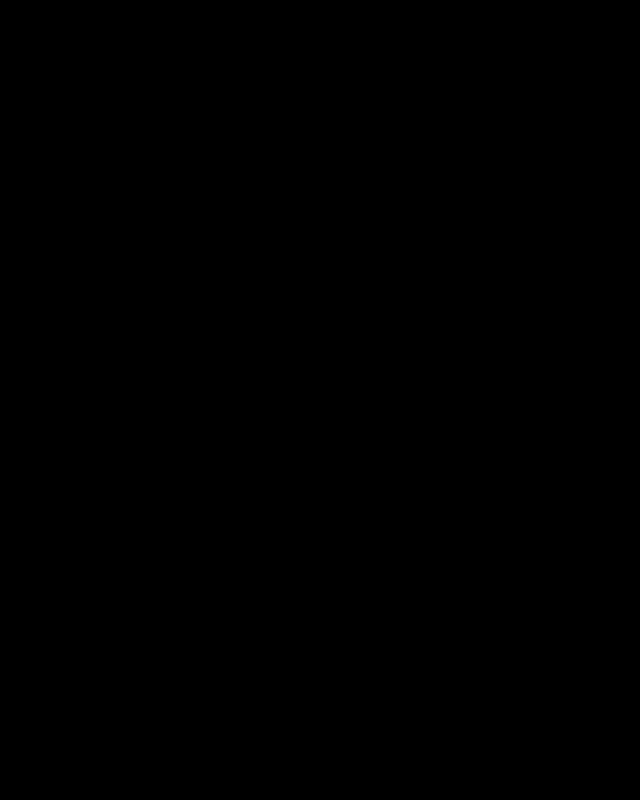
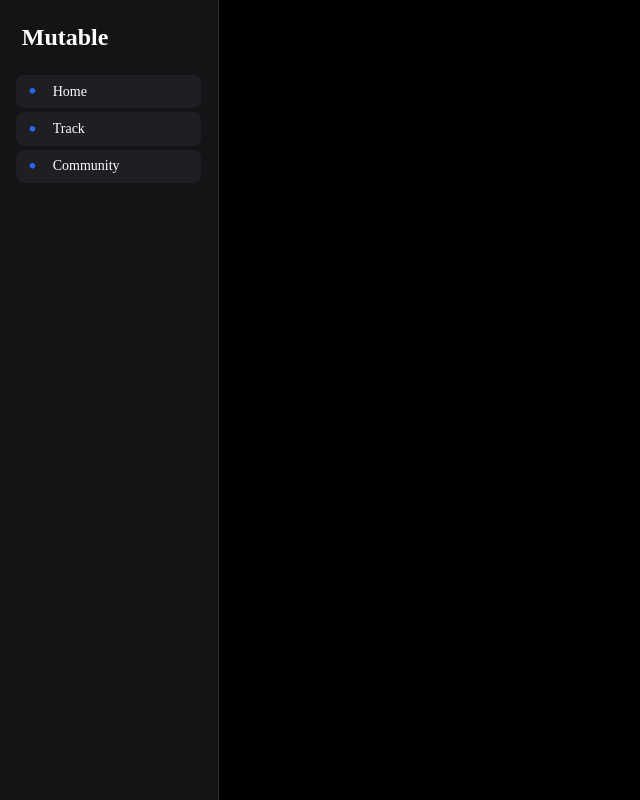
Before and after one commit to desmonddayan/Mutabilis, a React app in the folder frontend/: page /track in a window 1280 px wide. Before the commit this address had no page. Shown: the whole page, without its empty margins (0-640 px from the left). Built offline with nearby package versions, Linux system fonts and the light colour scheme; no server answers; the HTML template or start-up script is replaced by a standard one; a web font is replaced by a local one.

Commit message:
Added Authentication

```diff
--- a/frontend/src/HomePage.jsx
+++ b/frontend/src/HomePage.jsx
@@ -7,7 +7,6 @@ function HomePage(){
         <>
             <div className="screen">
                 <VerticalNavbar />
-
             </div>
         </>
         )
--- a/frontend/src/LandingPage.jsx
+++ b/frontend/src/LandingPage.jsx
@@ -1,7 +1,9 @@
 import SignUpButton from "./SignUpButton.jsx";
+
 import './landingpage.css'
 
 function LandingPage() {
+
 
   return (
     <>
--- a/frontend/src/SignUpButton.jsx
+++ b/frontend/src/SignUpButton.jsx
@@ -1,8 +1,20 @@
+import { supabase } from "./supabaseClient.js"
 import './landingpage.css'
 
 function SignUpButton(){
+
+    async function signUpWithGoogle(){
+
+        const {error} = await supabase.auth.signInWithOAuth({
+                provider: 'google',
+                    options: {redirectTo: 'http://localhost:5173'} //Change Later
+            });
+            if (error){
+                console.error(error)
+            }
+    }
     return(
-        <button className="signUpButton">Sign Up</button>
+        <button className="signUpButton" onClick={signUpWithGoogle}>Sign Up</button>
     )
 }
 export default SignUpButton;
--- a/frontend/src/VerticalNavbar.jsx
+++ b/frontend/src/VerticalNavbar.jsx
@@ -9,8 +9,8 @@ function VerticalNavbar(){
                 <nav className="sideNavbarListContainer">
                     <ul className="sideNavbarButtonContainer">
                         <li className="bulletPointRemoval"><Link className="navbarLink" to="/home"><button className="sideNavbarButton">Home</button></Link></li>
-                        <li className="bulletPointRemoval"><Link className="navbarLink" to="/home/track"><button className="sideNavbarButton">Track</button></Link></li>
-                        <li className="bulletPointRemoval"><Link className="navbarLink" to="/home/community"><button className="sideNavbarButton">Community</button></Link></li>
+                        <li className="bulletPointRemoval"><Link className="navbarLink" to="/track"><button className="sideNavbarButton">Track</button></Link></li>
+                        <li className="bulletPointRemoval"><Link className="navbarLink" to="/community"><button className="sideNavbarButton">Community</button></Link></li>
                     </ul>
                 </nav>
                 <div>
--- a/frontend/src/main.jsx
+++ b/frontend/src/main.jsx
@@ -12,10 +12,9 @@ createRoot(document.getElementById('root')).render(
       <BrowserRouter>
           <Routes>
               <Route path="/" element={<LandingPage />} />
-              <Route path="/home" element={<HomePage />}>
-                  <Route path="/home/track" element = {<TrackPage />}/>
-                  <Route path="/home/community" element = {<CommunityPage />}/>
-              </Route>
+              <Route path="/home" element={<HomePage />} />
+              <Route path="/track" element = {<TrackPage />}/>
+              <Route path="/community" element = {<CommunityPage />}/>
           </Routes>
       </BrowserRouter>
   </StrictMode>,
--- a/frontend/src/supabaseClient.js
+++ b/frontend/src/supabaseClient.js
@@ -1,5 +1,5 @@
 import { createClient } from "@supabase/supabase-js";
 
-const supabase =
+export const supabase =
     createClient(import.meta.env.VITE_SUPABASE_URL,
-                import.meta.env.VITE_SUPABASE_PUBLISHABLE_KEY)
+                import.meta.env.VITE_SUPABASE_PUBLISHABLE_KEY);
```
